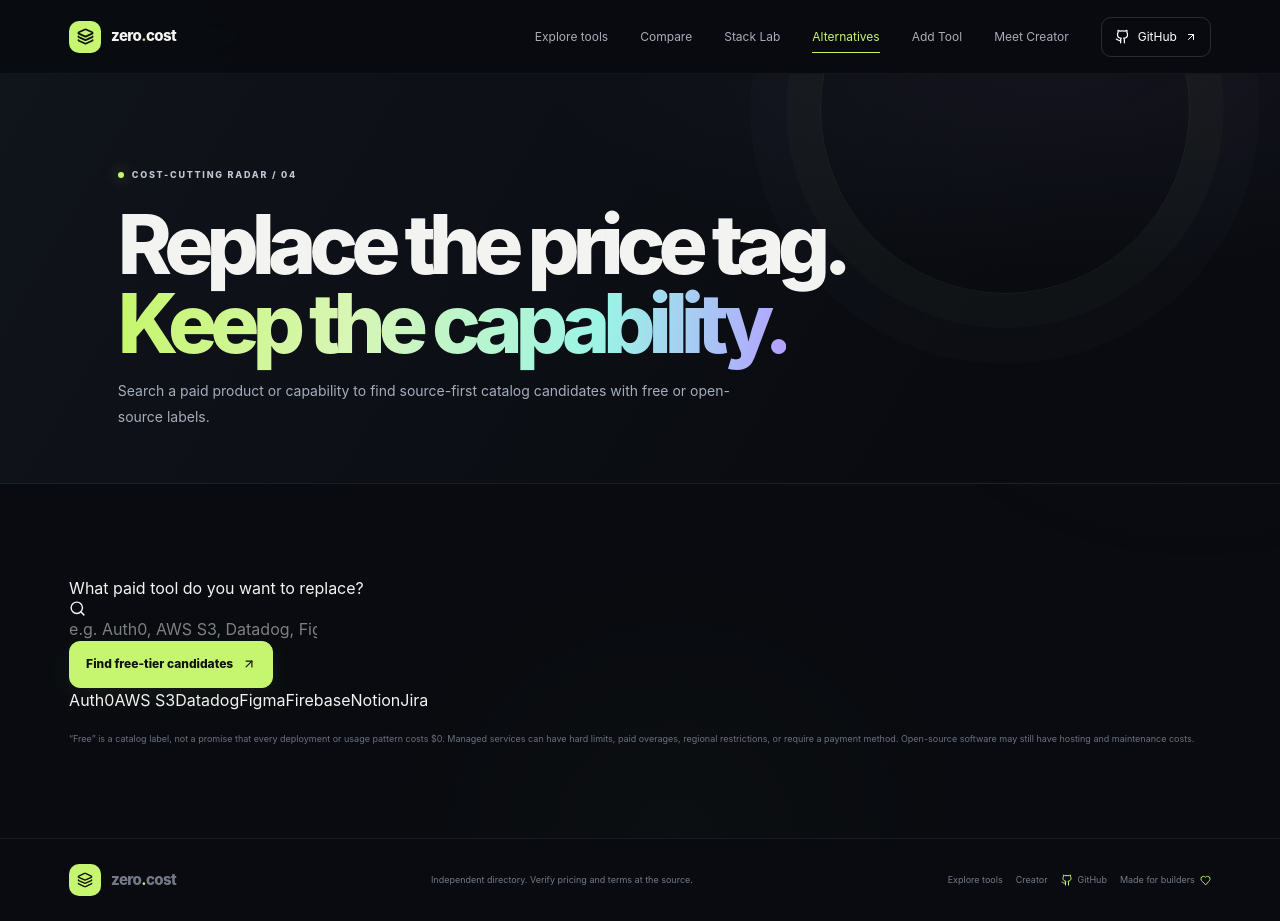
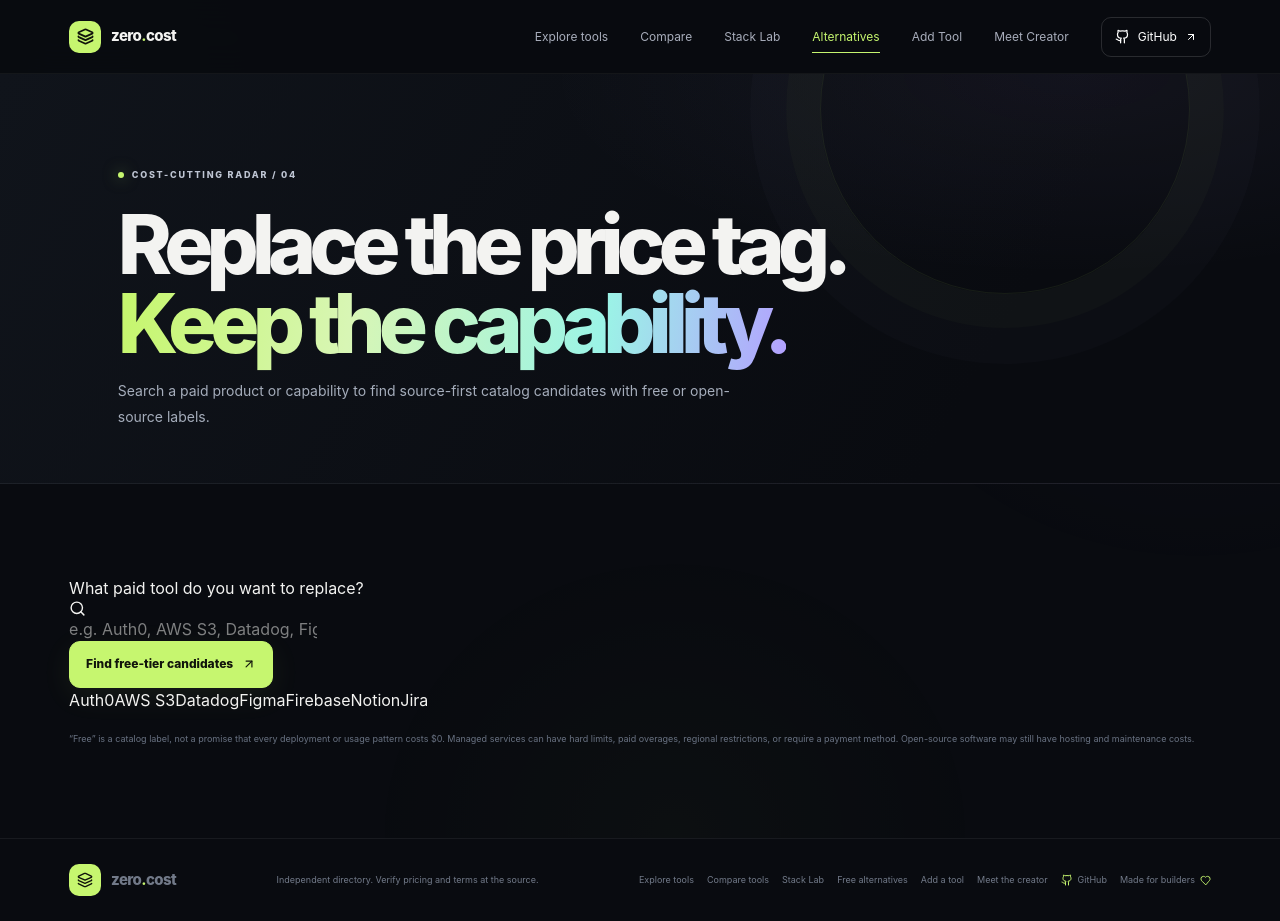
Before and after one commit to shinuXcode/-awesome-free-stack, a Next.js app: page /alternatives in a window 1280 px wide. Built offline with nearby package versions, Linux system fonts and the light colour scheme.

Commit message:
Add workbench links to site footer

```diff
--- a/components/SiteFooter.tsx
+++ b/components/SiteFooter.tsx
@@ -8,7 +8,11 @@ export default function SiteFooter() {
       <p>Independent directory. Verify pricing and terms at the source.</p>
       <div className="footer-links">
         <Link href="/tools">Explore tools</Link>
-        <Link href="/creator">Creator</Link>
+        <Link href="/compare">Compare tools</Link>
+        <Link href="/stack-lab">Stack Lab</Link>
+        <Link href="/alternatives">Free alternatives</Link>
+        <Link href="/submit">Add a tool</Link>
+        <Link href="/creator">Meet the creator</Link>
         <a href="https://github.com/shinuXcode/-awesome-free-stack" target="_blank" rel="noreferrer"><Github size={12} /> GitHub</a>
         <span>Made for builders <Heart size={11} /></span>
       </div>
```
